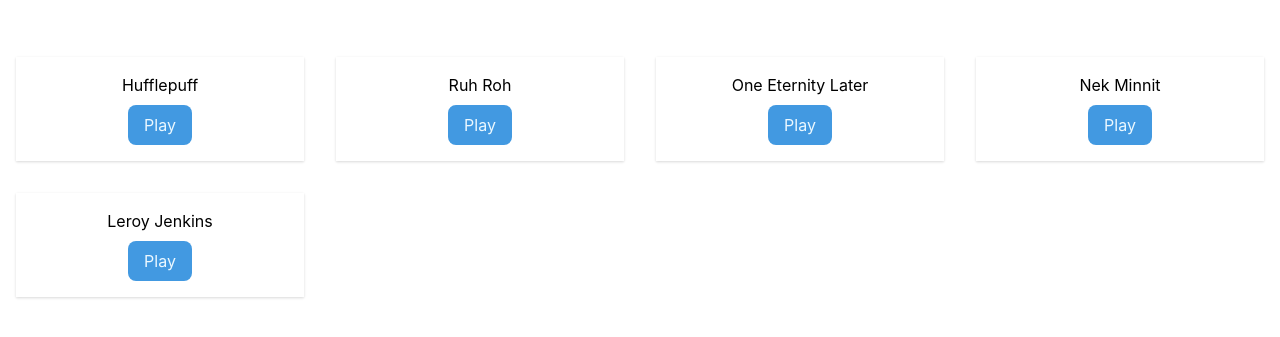
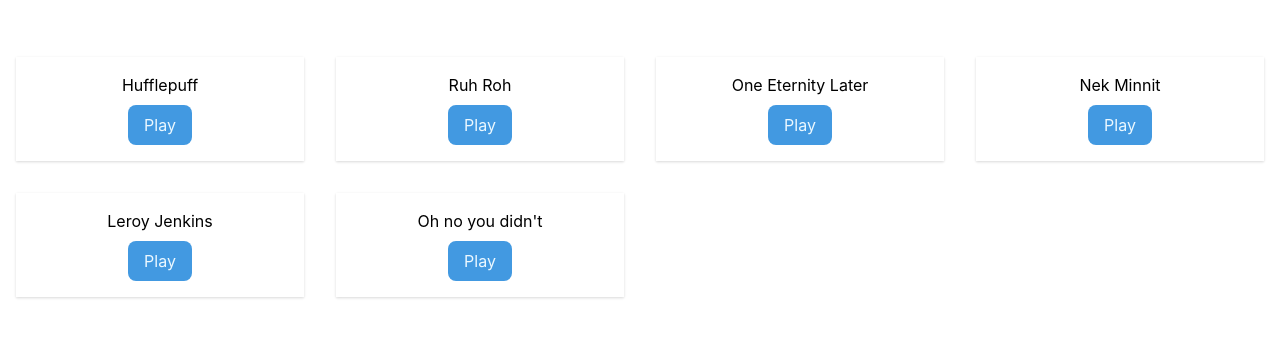
Before and after one commit to jryd/react-soundboard, a React (Create React App) app: page / in a window 1280 px wide. Shown: the part 223-560 px from the top of the page. Built offline with nearby package versions, Linux system fonts and the light colour scheme.

Commit message:
Add oh no you didnt

```diff
--- a/src/audioFiles.js
+++ b/src/audioFiles.js
@@ -18,6 +18,10 @@ const files = [
   {
     name: 'Leroy Jenkins',
     url: '/audio/leroy-jenkins.mp3'
+  },
+  {
+    name: 'Oh no you didn\'t',
+    url: '/audio/oh-no-you-didnt.mp3'
   }
 ];
 
```
Also changed, not shown: 1 other file (tests, documents, lock files or other folders).
